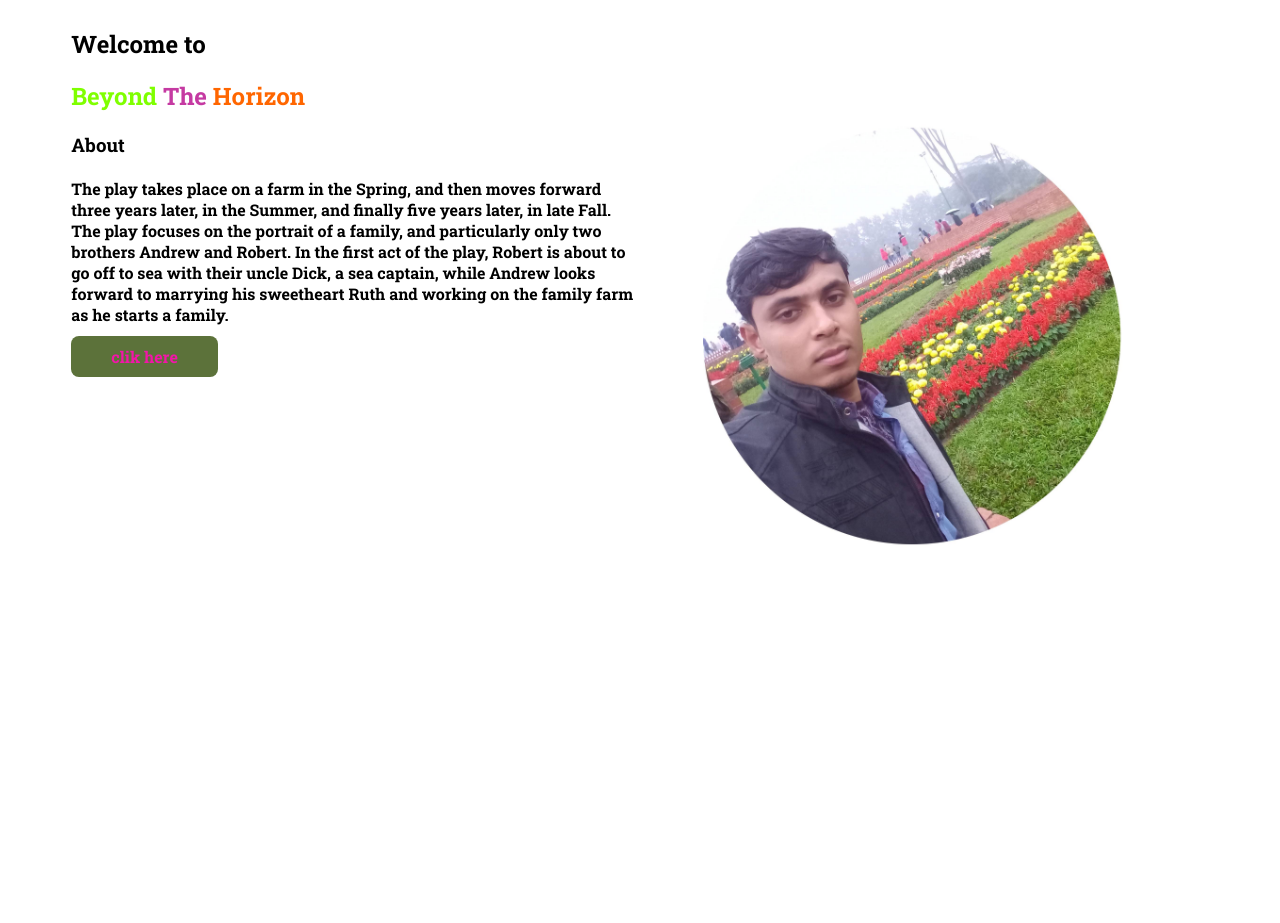
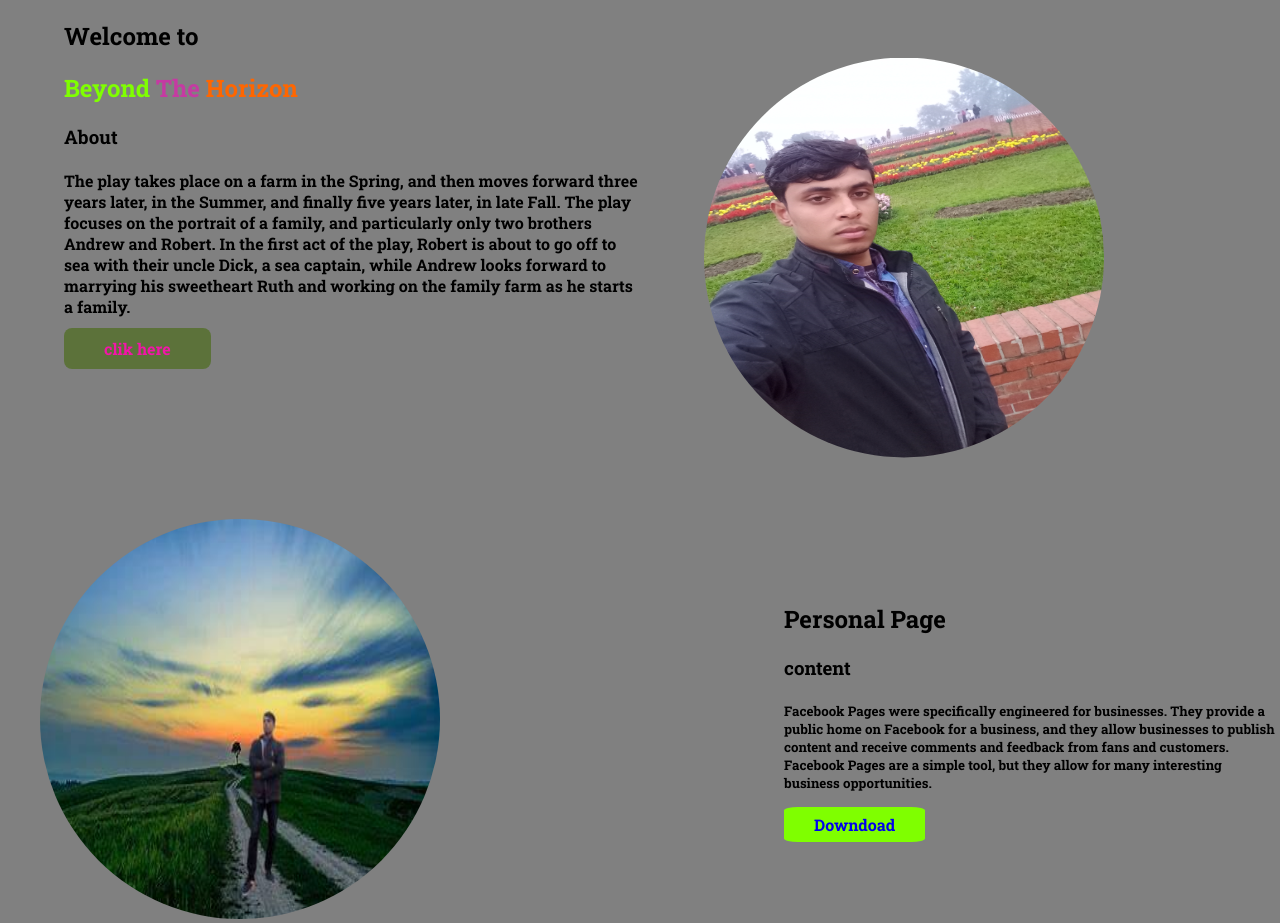
Before and after one commit to Mizanurrahman119/advance-git, a plain HTML site: page index.html in a window 1280 px wide. Before the commit the page ends 800 px from the top, so only its background shows below. Drawn offline with Linux system fonts and the light colour scheme.

Commit message:
customize project

```diff
--- a/index.html
+++ b/index.html
@@ -20,9 +20,22 @@
         <a class="button" href="https://www.facebook.com/Beyond-the-horizon-112292113880275" target="blank">clik here</a>
     </div>
     <div class="half-width">
-        <img src="image/FILE706.jpg" alt="">
+        <img src="image/FILE704.JPG" alt="">
     </div>
     </section>
 
+    <section class="bottom">
+        <div class="half-heidth">
+            <img src="image/OIP (2).jpg" alt="">
+        </div>
+        <div class="half-hidth">
+            <h1> Personal Page</h1>
+            <h3>content</h3>
+            <h5> Facebook Pages were specifically engineered for businesses. They provide a public home on Facebook for a business, and they allow businesses to publish content and receive comments and feedback from fans and customers. Facebook Pages are a simple tool, but they allow for many interesting business opportunities.</h5>
+            <a class="download-bottond" href="https://www.youtube.com/channel/UCRM_VbOzj9fy8eNx3DsClyw" target="blank" >Downdoad</a>
+        </div>
+
+        </section>
+
 </body>
 </html>
--- a/style.css
+++ b/style.css
@@ -1,5 +1,7 @@
 body{
     font-family: 'Roboto Slab', serif;
+    margin:0px;
+    background-color: gray;
 }
 .beyond{
     color: #ff6600;
@@ -18,7 +20,11 @@ section{
     padding-left: 5%;
 }
 .half-width img{
-    width: 80%;
+    width: 400px;
+    height: 400px;
+    border-radius: 100%;
+    padding-top: 10%;
+    padding-bottom: 10%;
 }
 .button{
     color: rgb(243, 21, 169);
@@ -28,3 +34,26 @@ section{
     border-radius: 8px;
     font-weight: 700;
 }
+.half-heidth img{
+
+    width: 400px;
+    height: 400px;
+    border-radius:100%;
+    padding-left: 10%;
+    padding-right: 10%;
+
+}
+.half-hidth{
+    width: 500px;
+    padding-left: 30%;
+    padding-top: 5%;
+}
+.bottom{
+    display: flex;
+}
+.download-bottond{
+    background-color: chartreuse;
+    border-radius: 10%;
+    padding: 7px 30px;
+    text-decoration: none;
+}
```
Also changed, not shown: image/FILE704.JPG (added), image/FILE706.jpg (deleted), image/OIP (2).jpg (added).
